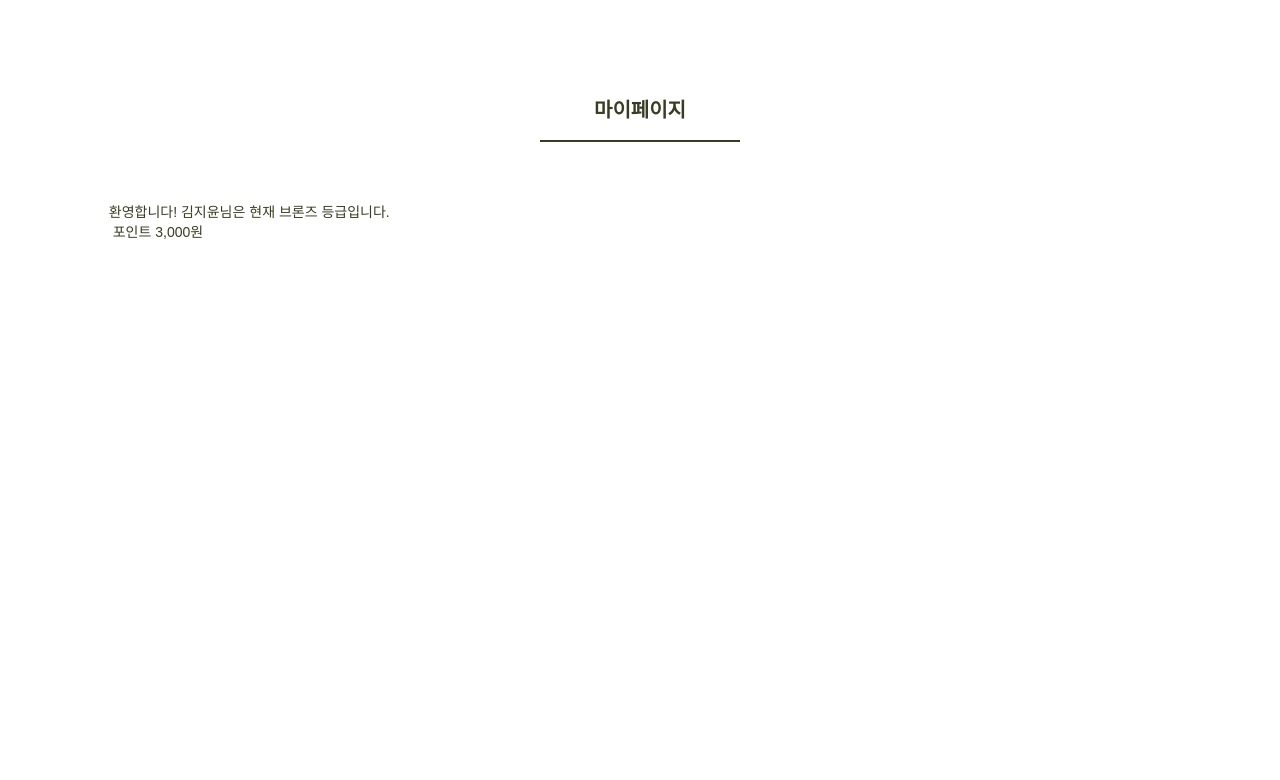
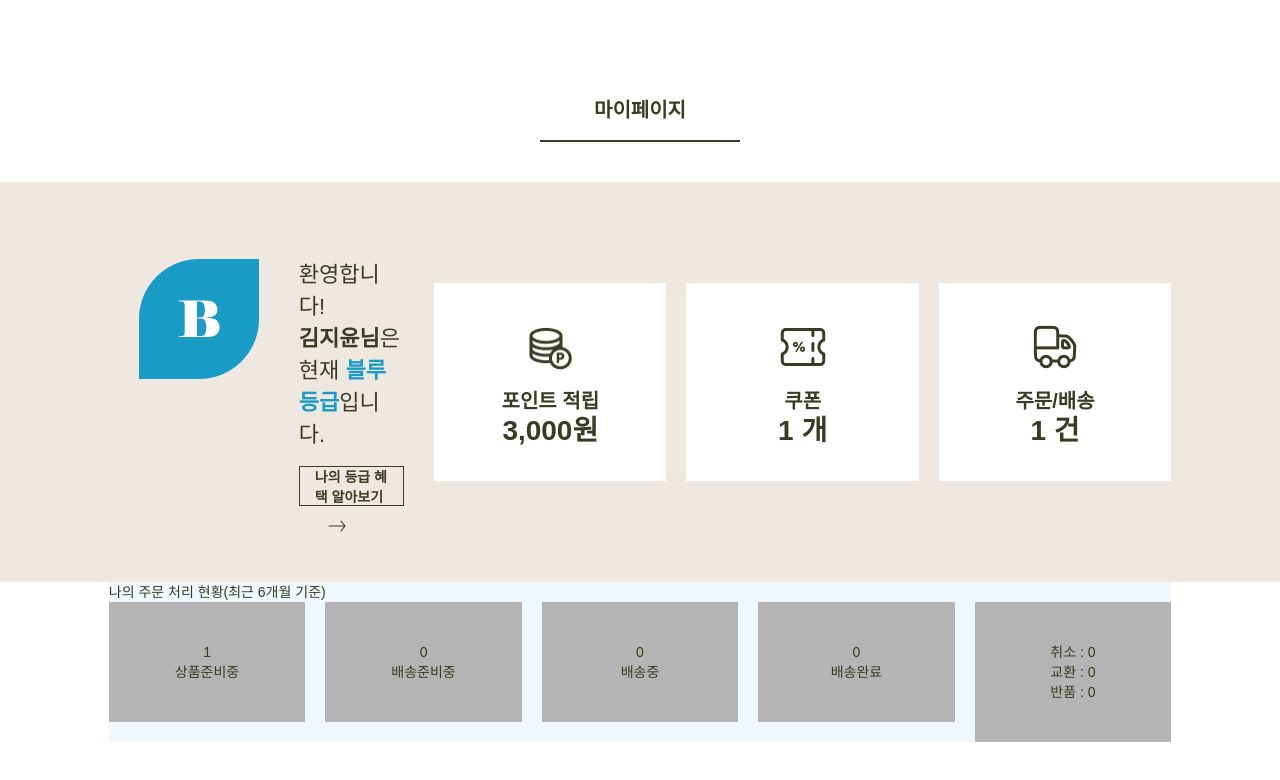
Before and after one commit to ZZYED6/ecosecret_renewal, a plain HTML site: page sub_mypage.html in a window 1280 px wide. Drawn offline with Linux system fonts and the light colour scheme; a web font is replaced by a local one.

Commit message:
[docs,style]수정

```diff
--- a/css/sub_cart.css
+++ b/css/sub_cart.css
@@ -75,8 +75,8 @@ section {
 .shopping_box {
  width: 100%;
  height: 20vh;
-  border-top: 2px solid #ddd;
-  border-bottom: 2px solid #ddd;
+ border-top: 3px solid #ddd;
+ border-bottom: 3px solid #ddd;
 }
 .shopping_items {
  width: 100%;
@@ -98,6 +98,7 @@ section {
 .btn_wrap button {
  width: 150px;
  height: 50px;
+ font-family: "SUIT Variable", sans-serif;
  font-size: 16px;
  font-weight: 600;
 }
@@ -120,6 +121,7 @@ section {
  position: absolute;
  top: 0;
  right: 0;
+ font-family: "SUIT Variable", sans-serif;
  border: 1px solid #ddd;
  background-color: #fff;
 }
--- a/css/sub_mypage.css
+++ b/css/sub_mypage.css
@@ -0,0 +1,192 @@
+@charset "utf-8";
+@import "./reset.css";
+
+/* 스크롤 스타일 */
+::-webkit-scrollbar {
+  width: 12px;
+}
+::-webkit-scrollbar-thumb {
+  width: 10px;
+  background-color: #bdb8b4;
+}
+::-webkit-scrollbar-track {
+  background-color: #efe8e1;
+}
+body {
+  font-family: "SUIT Variable", sans-serif;
+  font-size: 14px;
+  font-weight: 400;
+  line-height: 20px;
+  color: #373c22;
+}
+.wrap {
+  width: 100%;
+  height: auto;
+  overflow: hidden;
+}
+#main_header {
+  width: 100%;
+  height: 180px;
+  background-color: #fff;
+  position: relative;
+  z-index: 999;
+}
+
+/* 헤더 */
+
+/* 메인 */
+#mypage_con {
+  width: 100%;
+  height: auto;
+  overflow: hidden;
+}
+.con_wrap {
+  width: 100%;
+  height: fit-content;
+  margin: 80px auto;
+}
+.con_title_wrap {
+  width: 200px;
+  height: fit-content;
+  display: flex;
+  box-sizing: border-box;
+  margin: 0 auto;
+  margin-bottom: 40px;
+}
+.con_title_wrap .title_box {
+  width: 100%;
+  height: 60px;
+  line-height: 60px;
+  text-align: center;
+  font-size: 20px;
+  font-weight: 800;
+  border-bottom: 2px solid #373c22;
+}
+/* 마이페이지 내용 */
+#myinfo {
+  width: 100%;
+  height: auto;
+  background-color: #efe8e1;
+}
+#myinfo div {
+  box-sizing: border-box;
+}
+.info_wrap {
+  width: 83vw;
+  height: 50vh;
+  margin: 0 auto;
+  display: flex;
+  align-items: center;
+}
+.user_info {
+  width: 36%;
+  display: flex;
+  margin: 0 30px;
+}
+.user_info > img {
+  width: 120px;
+  height: 120px;
+}
+.user_info > div {
+  margin-left: 40px;
+}
+.user_info span {
+  display: block;
+  font-size: 22px;
+  line-height: 32px;
+}
+.user_info span > strong,
+b {
+  font-weight: 800;
+}
+.user_info span > b {
+  color: #189cc6;
+}
+.more_btn {
+  width: fit-content;
+  height: 40px;
+  color: #373c22;
+  font-weight: 800;
+  padding: 0 15px;
+  margin-top: 15px;
+  border: 1px solid #373c22;
+  transition: 0.3s;
+}
+.more_btn > a {
+  color: #373c22;
+}
+.more_btn > a::after {
+  content: "";
+  display: inline-block;
+  width: 24px;
+  height: 24px;
+  position: relative;
+  top: 7px;
+  margin-left: 10px;
+  background: url(../img/icon/web_icons/es_sprites.png) no-repeat -10px -134px;
+}
+.more_btn:hover {
+  background-color: #373c22;
+}
+.more_btn:hover > a {
+  color: #efe8e1;
+}
+.more_btn:hover > a::after {
+  width: 24px;
+  height: 24px;
+  background: url(../img/icon/web_icons/es_sprites.png) no-repeat -10px -90px;
+}
+.box_wrap {
+  width: 64%;
+  display: flex;
+  gap: 20px;
+}
+.benefit_box {
+  flex: 1 1 0;
+  height: fit-content;
+  display: flex;
+  flex-direction: column;
+  align-items: center;
+  background-color: #fff;
+  padding: 40px 0;
+}
+.benefit_box > img {
+  width: 48px;
+  height: 48px;
+  margin-bottom: 20px;
+}
+.benefit_box > span {
+  font-weight: 600;
+}
+.benefit_box .bf_name {
+  font-size: 20px;
+}
+.benefit_box .bf_detail {
+  font-size: 28px;
+  margin-top: 10px;
+}
+#orderinfo div {
+  box-sizing: border-box;
+}
+#myshop {
+  width: 83vw;
+  height: auto;
+  margin: 0 auto;
+  background-color: aliceblue;
+}
+.box_wrap {
+  width: 100%;
+  height: fit-content;
+  display: flex;
+  flex-flow: row wrap;
+  gap: 20px;
+}
+.myshop_box {
+  flex: 1 0 16%;
+  height: fit-content;
+  display: flex;
+  flex-direction: column;
+  align-items: center;
+  background-color: #b4b4b4;
+  padding: 40px 0;
+}
--- a/sub_mypage.html
+++ b/sub_mypage.html
@@ -6,7 +6,7 @@
     <title>BEAUTY SECRET? Here, ecosecret</title>
     <link rel="icon" href="./img/icon/favicon_io/favicon.ico" />
     <!-- css -->
-    <link rel="stylesheet" href="./css/sub_cart.css" />
+    <link rel="stylesheet" href="./css/sub_mypage.css" />
     <link
       href="https://cdn.jsdelivr.net/gh/sun-typeface/SUIT@2/fonts/variable/woff2/SUIT-Variable.css"
       rel="stylesheet"
@@ -21,18 +21,76 @@
         <section id="myinfo">
           <div class="info_wrap">
             <div class="user_info">
-              <img src="" alt="" />
+              <img src="./img/icon/web_icons/Grade_Blue.png" alt="블루등급" />
               <div>
                 <span>환영합니다!</span>
-                <span><strong>김지윤님</strong>은 현재 브론즈 등급입니다.</span>
+                <span
+                  ><strong>김지윤님</strong>은 현재 <b>블루 등급</b>입니다.
+                </span>
+                <div class="more_btn">
+                  <a href="#">나의 등급 혜택 알아보기</a>
+                </div>
               </div>
-              <!-- 혜택 알아보기 버튼 삽입 -->
             </div>
-            <div class="main_info">
-              <div class="point">
-                <img src="" alt="" />
-                <span>포인트</span>
-                <span>3,000원</span>
+            <div class="box_wrap">
+              <div class="benefit_box">
+                <img
+                  src="./img/icon/web_icons/Discs_maincolor.png"
+                  alt="포인트적립"
+                />
+                <span class="bf_name">포인트 적립</span>
+                <span class="bf_detail">3,000원</span>
+              </div>
+              <div class="benefit_box">
+                <img
+                  src="./img/icon/web_icons/Discount_coupon_maincolor.png"
+                  alt="포인트적립"
+                />
+                <span class="bf_name">쿠폰</span>
+                <span class="bf_detail">1 개</span>
+              </div>
+              <div class="benefit_box">
+                <img
+                  src="./img/icon/web_icons/Shipping_Truck_maincolor.png"
+                  alt="포인트적립"
+                />
+                <span class="bf_name">주문/배송</span>
+                <span class="bf_detail">1 건</span>
+              </div>
+            </div>
+          </div>
+        </section>
+        <section id="myshop">
+          <h3>나의 주문 처리 현황<span>&#40;최근 6개월 기준&#41;</span></h3>
+          <div class="box_wrap">
+            <div class="myshop_box">
+              <span class="order_detail">1</span>
+              <span class="order_name">상품준비중</span>
+            </div>
+            <div class="myshop_box">
+              <span class="order_detail">0</span>
+              <span class="order_name">배송준비중</span>
+            </div>
+            <div class="myshop_box">
+              <span class="order_detail">0</span>
+              <span class="order_name">배송중</span>
+            </div>
+            <div class="myshop_box">
+              <span class="order_detail">0</span>
+              <span class="order_name">배송완료</span>
+            </div>
+            <div class="myshop_box">
+              <div>
+                <span class="order_detail">취소 : </span>
+                <span class="order_name">0</span>
+              </div>
+              <div>
+                <span class="order_detail">교환 : </span>
+                <span class="order_name">0</span>
+              </div>
+              <div>
+                <span class="order_detail">반품 : </span>
+                <span class="order_name">0</span>
               </div>
             </div>
           </div>
```
Also changed, not shown: img/icon/web_icons/Discount_coupon_maincolor.png (added), img/icon/web_icons/Discs_maincolor.png (added), img/icon/web_icons/Gift_maincolor.png (added), img/icon/web_icons/Grade_Blue.png (added), img/icon/web_icons/Grade_Gold.png (added), img/icon/web_icons/Grade_Red.png (added), img/icon/web_icons/Grade_White.png (added), img/icon/web_icons/Question_maincolor.png (added), img/icon/web_icons/Shipping_Truck_maincolor.png (added), img/icon/web_icons/Shopping_tag_maincolor.png (added), img/icon/web_icons/Text_maincolor.png (added), img/icon/web_icons/User_round_maincolor.png (added). Lines whose indentation alone changed are shown as unchanged.
